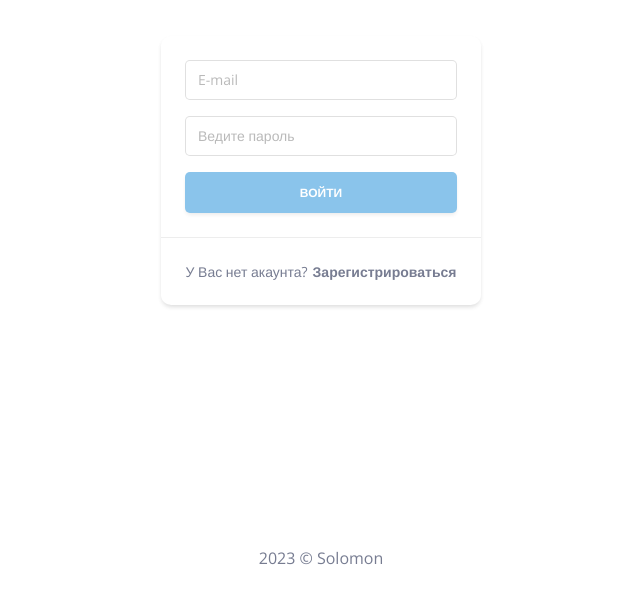
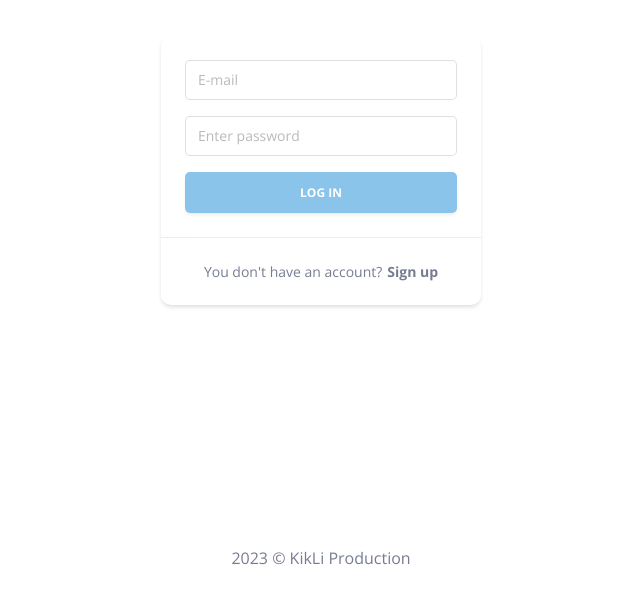
Before and after one commit to ElizMatsen/secret-app, a React (Create React App) app: page /sing-in in a window 1280 px wide. Shown: the part 211-800 px from the top of the page, without its empty margins (319-959 px from the left). Built offline with nearby package versions, Linux system fonts and the light colour scheme.

Commit message:
improved layout

```diff
--- a/src/pages/authentication/SingIn.tsx
+++ b/src/pages/authentication/SingIn.tsx
@@ -32,7 +32,7 @@ function SingIn({onSubmitLoginForm}: LoginFormProps) {
                                 <FormErrorField error={errors.email}/>
                                 <input
                                     {...register('email', {
-                                        required: 'Обязательное поле',
+                                        required: 'Required field',
                                     })}
                                     className="form__input"
                                     style={style(errors?.email)}
@@ -44,11 +44,11 @@ function SingIn({onSubmitLoginForm}: LoginFormProps) {
                                 <FormErrorField error={errors.password}/>
                                 <input
                                     {...register('password', {
-                                        required: 'Обязательное поле',
+                                        required: 'Required field',
                                     })}
                                     className="form__input"
                                     style={style(errors?.password)}
-                                    placeholder='Ведите пароль'
+                                    placeholder='Enter password'
                                     type="password"
                                     data-testid={'password'}/>
                             </div>
@@ -60,18 +60,18 @@ function SingIn({onSubmitLoginForm}: LoginFormProps) {
                                 disabled={!isValid}
                                 data-testid={'submit-button'}
                             >
-                                Войти
+                                Log in
                             </button>
                         </div>
                     </form>
                 </div>
                 <div className="login__footer">
-                    <p className="login__footer-text"> У Вас нет акаунта?</p>
-                    <NavLink className="login__footer-link pointer" to="/sing-up">Зарегистрироваться</NavLink>
+                    <p className="login__footer-text"> You don't have an account?</p>
+                    <NavLink className="login__footer-link pointer" to="/sing-up">Sign up</NavLink>
                 </div>
 
             </div>
-            <div className="copyright mt-1">{currentYear} &#169; Solomon</div>
+            <div className="copyright mt-1">{currentYear} &#169; KikLi Production</div>
         </div>
     )
 }
--- a/src/pages/authentication/SingUp.tsx
+++ b/src/pages/authentication/SingUp.tsx
@@ -32,10 +32,10 @@ function SingUp({onSubmitRegistrationForm}: RegistrationFormProps) {
                                 <FormErrorField error={errors.email}/>
                                 <input
                                     {...register('email', {
-                                        required: 'Обязательное поле',
+                                        required: 'Required field',
                                         pattern: {
                                             value: /\S+@\S+\.\S+/,
-                                            message: 'Некорректный email адрес'
+                                            message: 'Incorrect email address'
                                         }
                                     })}
                                     className="form__input"
@@ -48,11 +48,11 @@ function SingUp({onSubmitRegistrationForm}: RegistrationFormProps) {
                                 <FormErrorField error={errors.password}/>
                                 <input
                                     {...register('password', {
-                                        required: 'Обязательное поле',
+                                        required: 'Required field',
                                     })}
                                     className="form__input"
                                     style={style(errors?.password)}
-                                    placeholder='Ведите пароль'
+                                    placeholder='Enter password'
                                     type="password"
                                     data-testid={'password'}/>
                             </div>
@@ -64,18 +64,18 @@ function SingUp({onSubmitRegistrationForm}: RegistrationFormProps) {
                                 disabled={!isValid}
                                 data-testid={'submit-button'}
                             >
-                                Войти
+                                Log in
                             </button>
                         </div>
                     </form>
                 </div>
                 <div className="login__footer">
-                    <p className="login__footer-text"> У Вас есть акаунт?</p>
-                    <NavLink className="login__footer-link pointer" to="/sing-in">Войти</NavLink>
+                    <p className="login__footer-text"> Do you have an account?</p>
+                    <NavLink className="login__footer-link pointer" to="/sing-in">Log in</NavLink>
                 </div>
 
             </div>
-            <div className="copyright mt-1">{currentYear} &#169; Solomon</div>
+            <div className="copyright mt-1">{currentYear} &#169; KikLi Production</div>
         </div>
     )
 }
```
